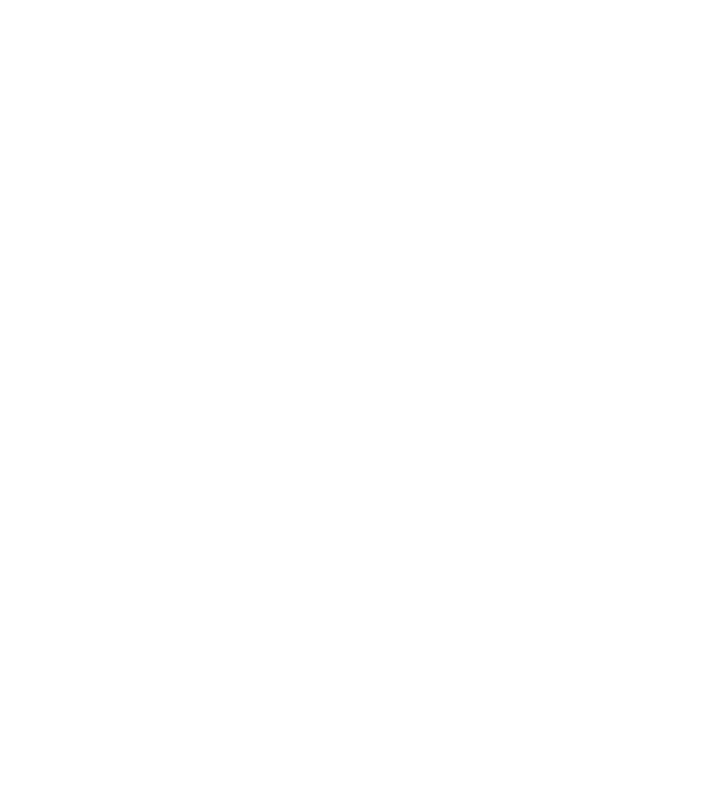
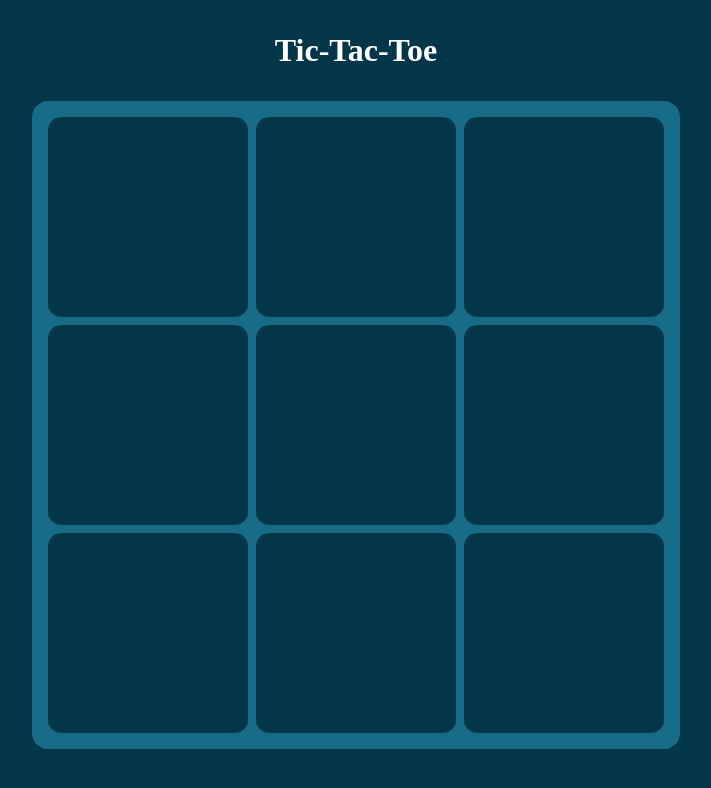
Before and after one commit to brvanritter-svg/odin-tic-tac-toe, a plain HTML site: page index.html in a window 1280 px wide. Shown: the whole page, without its empty margins (284-995 px from the left). Drawn offline with Linux system fonts and the light colour scheme.

Commit message:
Add initial HTML structure and CSS styles for Tic Tac Toe game

```diff
--- a/index.html
+++ b/index.html
@@ -7,6 +7,8 @@
     <title>Document</title>
 </head>
 <body>
+    <h1 class="message">Tic-Tac-Toe</h1>
+    <div class="board"></div>
     <script src="script.js"></script>
 </body>
 </html>
--- a/script.js
+++ b/script.js
@@ -50,7 +50,6 @@ function checkForWinner(player,board) {
         (b[2][0] == player.token && b[1][1] == player.token && b[0][2] == player.token )
     ) {
         console.log(`Congratulations ${player.name} won!`)
-        return
     }
 
 }
@@ -119,8 +118,25 @@ function gameController() {
 
     return {
         playRound,
-        getActivePlayer
+        getActivePlayer,
+        getBoard: board.getBoard
     }
 }
 
-const game = gameController();
+function screenController() {
+    const game = gameController();
+    const message = document.querySelector(".message");
+    const boardDiv = document.querySelector(".board");
+
+    const board = game.getBoard();
+
+    for (let i = 0; i < board.length; i++) {
+        for (let j = 0; j < board[i].length; j++) {
+            const cell = document.createElement("button");
+            cell.setAttribute("class",`row-id=${i} column-id=${j}`)
+            boardDiv.append(cell);
+        }
+    }
+}
+
+screenController();
--- a/style.css
+++ b/style.css
@@ -0,0 +1,36 @@
+* {
+    margin: 0;
+    box-sizing: border-box;
+}
+
+body {
+    background-color: #04364A;
+    display: flex;
+    flex-direction: column;
+    align-items: center;
+}
+
+h1 {
+    text-align: center;
+    color: white;
+    padding-top: 1em;
+}
+
+.board {
+    display: grid;
+    grid-template-columns: 200px 200px 200px;
+    margin-top: 2em;
+    gap: .5em;
+    border-radius: 1em;
+    width: fit-content;
+    height: fit-content;
+    padding: 1em;
+    background-color: #176B87;
+}
+
+.board button {
+    height: 200px;
+    border: none;
+    border-radius: 1em;
+    background-color: #04364A;
+}
```
